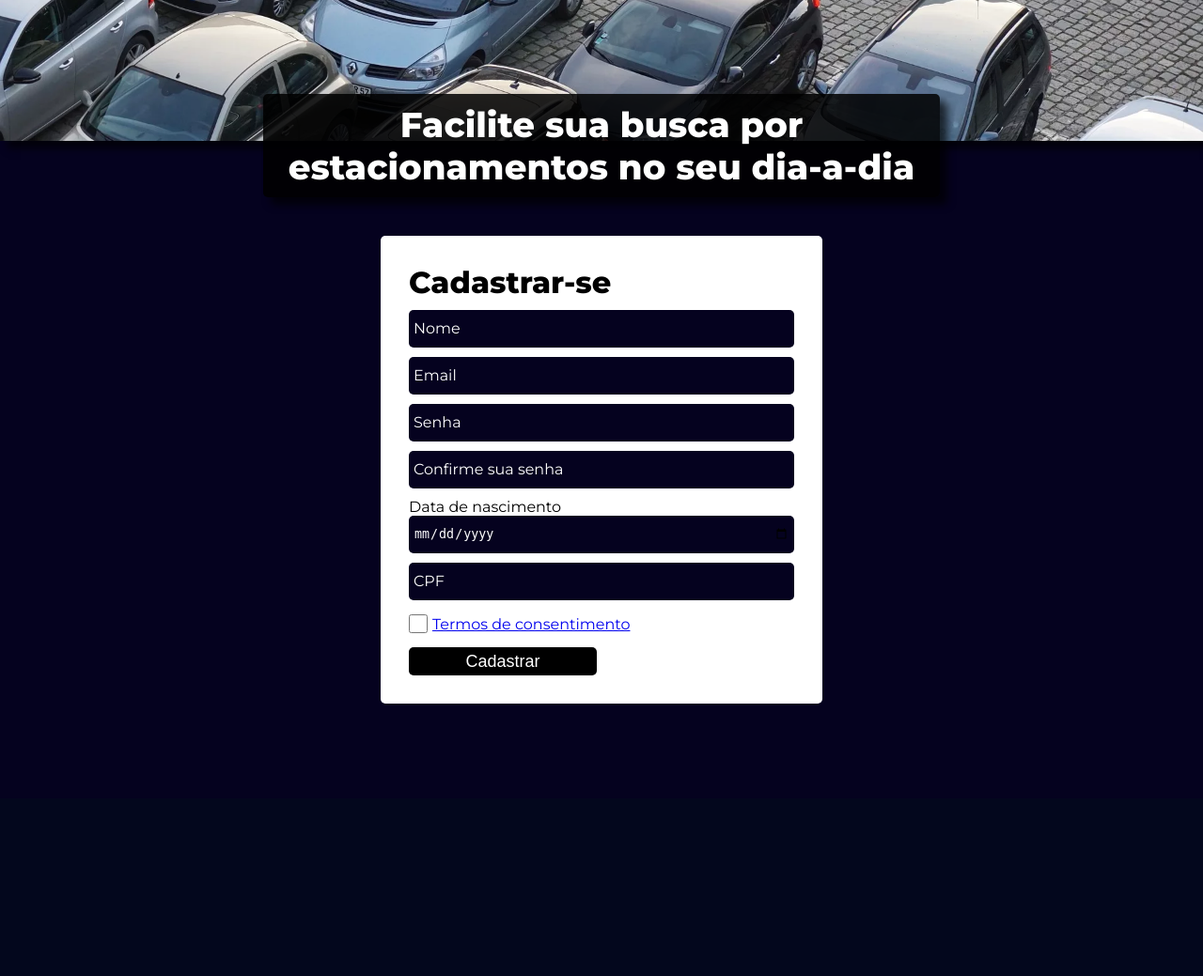
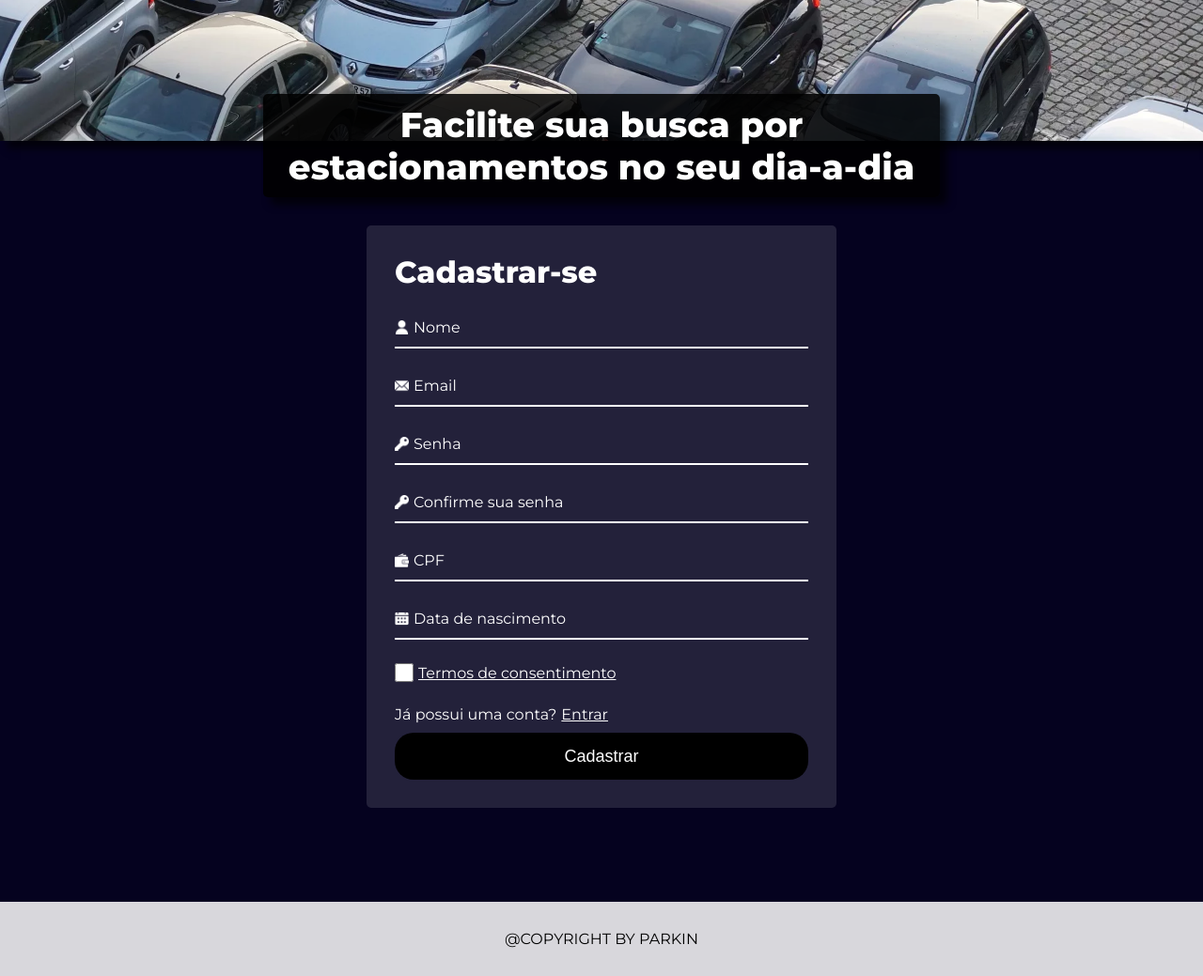
Before and after one commit to incrisvel/parkin, a Django app: page /cadastrar/ in a window 1280 px wide. Shown: the whole page at 94% size. Before the commit the page ends 749 px from the top, so only its background shows below. Run offline with Django 5.2, Linux system fonts and the light colour scheme.

Commit message:
alteracoes

```diff
--- a/main/static/css/cadastro.css
+++ b/main/static/css/cadastro.css
@@ -47,66 +47,65 @@ main{
     justify-content: center;
     align-items: center;
     flex-direction: column;
-    height: 700px;
-
+    height: 800px;
 }
 
 form{
-    background-color: white;
+    background-color:rgba(255, 255, 255, 0.123);
     padding: 30px;
     display: flex;
     flex-direction: column;
     border-radius: 5px;
 }
 
+form h1{
+    color: #ffffff;
+}
+
+form div{
+    display: flex;
+    margin-top: 20px;
+    align-items: center;
+}
+
 label{
     position: absolute;
-    color: white;
-    margin-left: 5px;
+    color: rgb(255, 255, 255);
+    margin-left: 20px;
+    transition: 250ms;
     margin-top: 10px;
-    transition: 200ms;
 }
-
-div.notimport{
-    display: flex;
-    flex-direction: column;
-    align-items: flex-start;
-}
-
-label.data{
-    position: relative;
-    margin-left: 0px;
-    margin-top: 0px;
-    color: #000000;
-}
-
-
 
 form .import{
     display: flex;
     align-items: flex-start;
-    margin-top: 10px;
+    border-radius: 10px;
+}
+
+div.import img{
+    position: absolute;
+    margin-top: 12px;
+    width: 15px;
 }
 
 form input{
     width: 400px;
     height: 30px;
-    background-color: #05021f;
-    border: none;
-    border-radius: 5px;
-    padding: 5px;
-    color: white;
+    padding: 5px 20px;
+    background-color: transparent;
+    outline: none;
+    color: #ffffff;
+    border-top: 0px;
+    border-bottom: 2px solid rgb(255, 255, 255);
+    border-right: 0px;
+    border-left: 0px;
+    font-size: 18px;
 }
 
 form input:focus + label, form input:valid + label{
     font-size: 10px;
     margin: 0;
-}
-
-form div{
-    display: flex;
-    margin-top: 10px;
-    align-items: center;
+    transform: translateY(-5px);
 }
 
 #check{
@@ -115,21 +114,43 @@ form div{
 
 div a{
     margin-left: 5px;
+    color: white;
 }
 
 #button{
     margin-top: 10px;
-    width: 200px;
-    height: 30px;
+    width: 100%;
+    height: 50px;
     cursor: pointer;
     font-size: 18px;
     background-color: #000000;
     border: none;
     color: white;
-    border-radius: 5px;
+    border-radius: 20px;
     transition: 1s;
 }
 
 #button:hover{
     background-color: #00000086;
 }
+
+div.entrar p{
+    color: #ffffff;
+}
+
+/* Fim Main */
+
+/* Footer */
+
+footer {
+    background-color: #ffffffd7;
+    color: #000000;
+    margin-top: 10px;
+    display: flex;
+    justify-content: center;
+    align-items: flex-end;
+}
+
+footer p {
+    padding: 30px;
+}
--- a/main/templates/main/cadastro.html
+++ b/main/templates/main/cadastro.html
@@ -5,6 +5,23 @@
   <meta charset="UTF-8">
   <meta name="viewport" content="width=device-width, initial-scale=1.0">
   <link rel="stylesheet" href="{% static 'css/cadastro.css' %}">
+  <script>
+    function mascara_cpf() {
+      var cpf = document.getElementById('cpf')
+      if (cpf.value.length === 3 || cpf.value.length === 7){
+        cpf.value += '.'
+      }
+      else if(cpf.value.length === 11){
+        cpf.value += '-'
+      }
+    }
+    function mascara_data() {
+      var data = document.getElementById('data')
+      if (data.value.length === 2 || data.value.length === 5){
+        data.value += '/'
+      }
+    }
+  </script>
   <title>PARKIN</title>
 </head>
 <body>
@@ -16,36 +33,51 @@
         <h1>Cadastrar-se</h1>
         {% csrf_token %}
         <div class="import">
+          <img src="{% static 'img/user.png' %}">
           <input type="text" name="nome" id="nome" required>
           <label for="nome">Nome</label>
         </div>
         <div class="import">
+          <img src="{% static 'img/email.png' %}">
           <input type="text" name="email" id="email" required>
           <label for="email">Email</label>
         </div>
         <div class="import">
+          <img src="{% static 'img/key.png' %}">
           <input type="password" name="senha" id="senha" required>
           <label for="senha">Senha</label>
         </div>
         <div class="import">
+          <img src="{% static 'img/key.png' %}">
           <input type="password" name="confirme" id="confirme" required>
           <label for="confirme">Confirme sua senha</label>
         </div>
-        <div class="notimport">
-          <label class="data">Data de nascimento</label>
-          <input type="date" name="data" id="data" required>
+        <div class="import">
+          <img src="{% static 'img/wallet.png' %}">
+          <input type="text" name="cpf" id="cpf" maxlength="14" onkeyup="mascara_cpf()" required>
+          <label for="cpf">CPF</label>
         </div>
         <div class="import">
-          <input type="text" name="cpf" required>
-          <label for="cpf">CPF</label>
+          <img src="{% static 'img/calendar.png' %}">
+          <input type="text" name="data" id="data" maxlength="10" onkeyup="mascara_data()" required>
+          <label class="data">Data de nascimento</label>
         </div>
         <div>
           <input type="checkbox" name="check" id="check">
           <a href="/"> Termos de consentimento</a>
         </div>
+        <div class="entrar">
+          <p>Já possui uma conta?</p>
+          <a href="/entrar">Entrar</a>
+        </div>
         <input type="submit" value="Cadastrar" id="button">
       </form>
   </main>
+  <footer>
+    {%block footer%}
+      {%include 'main/footer.html'%}
+    {%endblock%}
+  </footer>
 </body>
 </html>
 <body>
--- a/main/templates/main/index.html
+++ b/main/templates/main/index.html
@@ -19,10 +19,10 @@
             </div>
             <div class="secundaria">
                 <h3>
-                    Bem-vindo ao nosso inovador sistema de gerenciamento de estacionamentos!
+                    Bem-vindo ao nosso inovador sistema de gerenciamento de estacionamentos
                 </h3>
                 <p>
-                    Procure vagas de estacionamento de maneira rápida, eficaz e segura.
+                    Procure vagas de estacionamento de maneira rápida, eficaz e segura
                 </p>
             </div>
         </div>
@@ -31,7 +31,7 @@
             </div>
             <div class="secundaria">
                 <h3>
-                    Os usuários podem facilmente localizar estacionamentos cadastrados.
+                    Os usuários podem facilmente localizar estacionamentos cadastrados
                 </h3>
                 <p>
                     Com cadastro fácil de usuários, tanto clientes quanto proprietários
```
Also changed, not shown: main/static/css/index.css (+31 -13 lines), main/templates/main/nav.html (+4 -4 lines), main/static/img/calendar.png (added), main/static/img/email.png (added), main/static/img/key.png (added), main/static/img/user.png (added), main/static/img/wallet.png (added).
